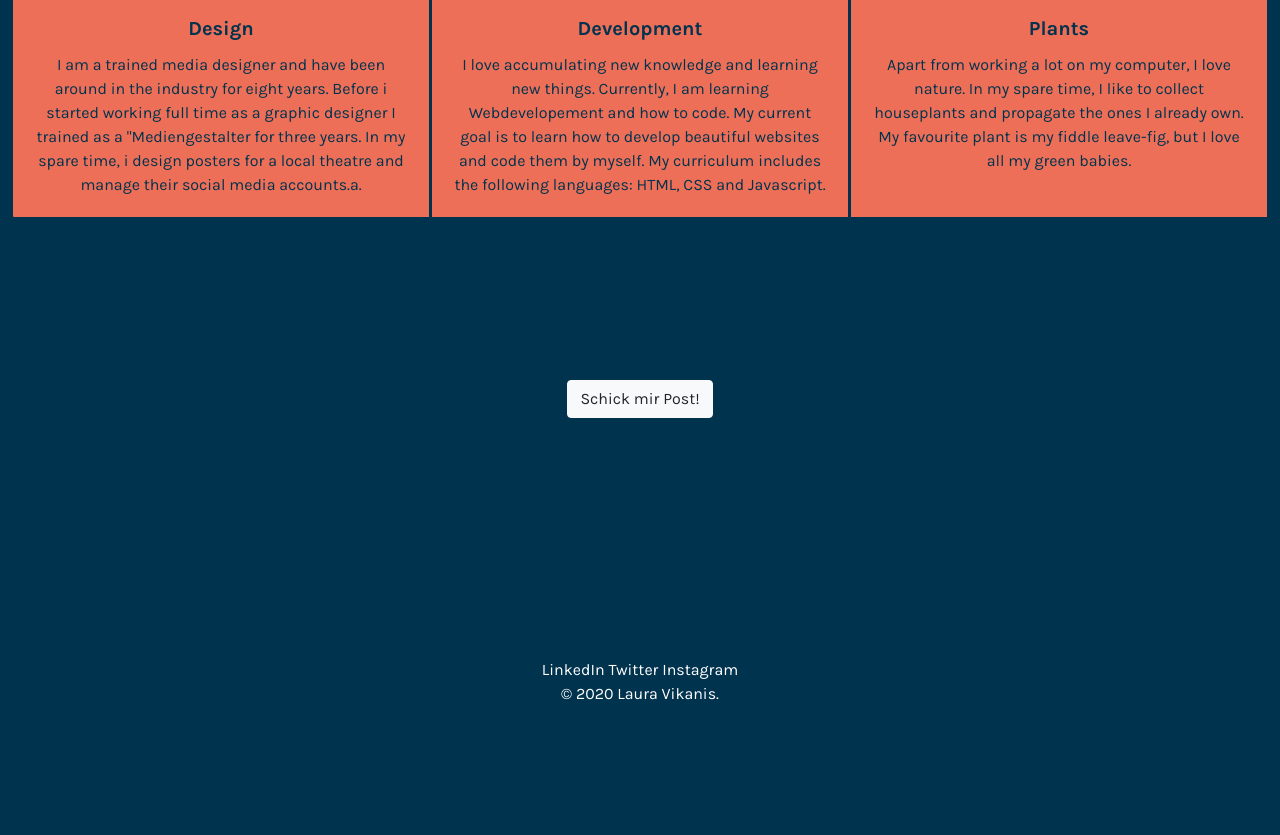
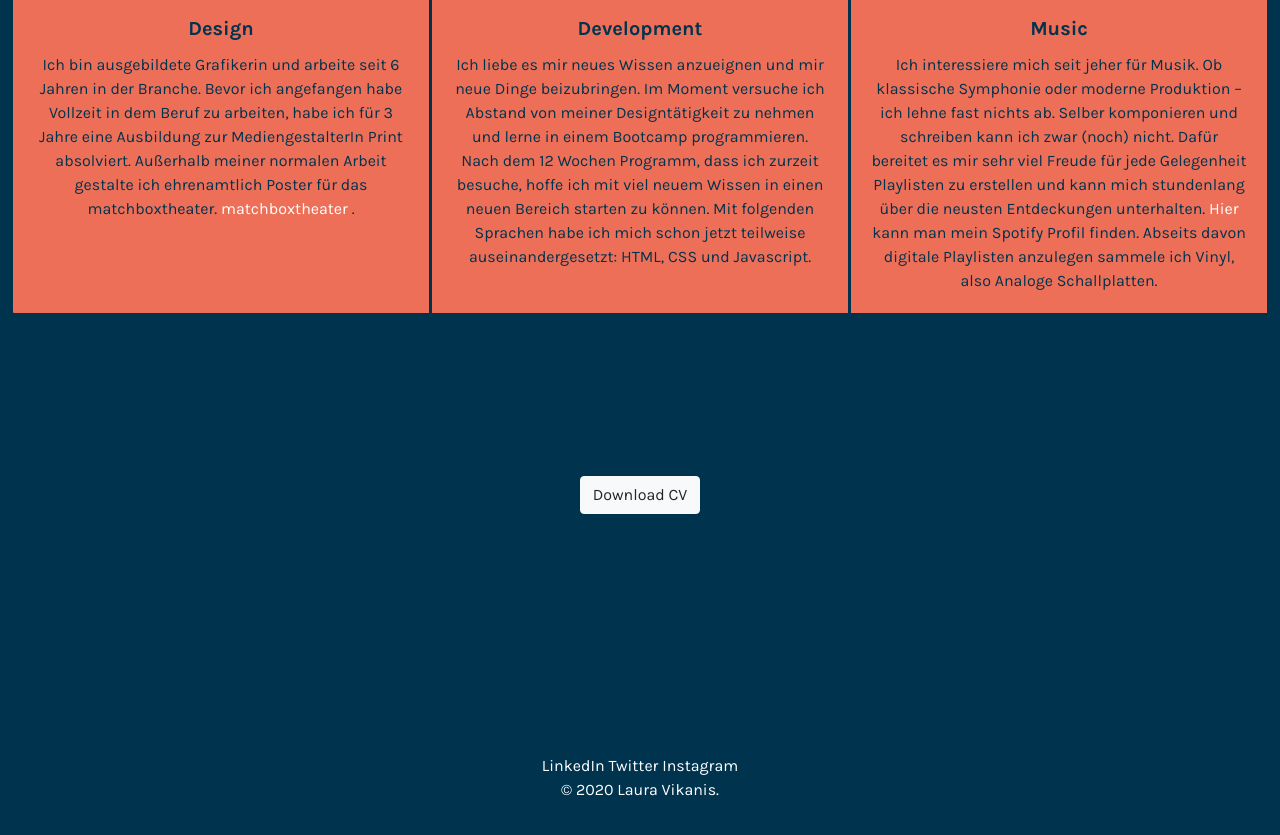
Before and after one commit to lauravikanis/Portfolio, a website: page index.html in a window 1280 px wide. Shown: the part 1464-2299 px from the top of the page. Before the commit the page ends 2276 px from the top, so only its background shows below. Drawn offline with nearby package versions, Linux system fonts and the light colour scheme.

Commit message:
add text

```diff
--- a/index.html
+++ b/index.html
@@ -114,11 +114,7 @@
         <div class="card-body">
           <h5 class="card-title">Design</h5>
           <p class="card-text">
-            I am a trained media designer and have been around in the industry
-            for eight years. Before i started working full time as a graphic
-            designer I trained as a "Mediengestalter for three years. In my
-            spare time, i design posters for a local theatre and manage their
-            social media accounts.a.
+            Ich bin ausgebildete Grafikerin und arbeite seit 6 Jahren in der Branche. Bevor ich angefangen habe Vollzeit in dem Beruf zu arbeiten, habe ich für 3 Jahre eine Ausbildung zur MediengestalterIn Print absolviert. Außerhalb meiner normalen Arbeit gestalte ich ehrenamtlich Poster für das matchboxtheater. <a href="wwww.matchboxtheater.de">matchboxtheater</a> .
           </p>
         </div>
       </div>
@@ -131,34 +127,27 @@
         <div class="card-body">
           <h5 class="card-title">Development</h5>
           <p class="card-text">
-            I love accumulating new knowledge and learning new things.
-            Currently, I am learning Webdevelopement and how to code. My current
-            goal is to learn how to develop beautiful websites and code them by
-            myself. My curriculum includes the following languages: HTML, CSS
-            and Javascript.
+            Ich liebe es mir neues Wissen anzueignen und mir neue Dinge beizubringen. Im Moment versuche ich Abstand von meiner Designtätigkeit zu nehmen und lerne in einem Bootcamp programmieren. Nach dem 12 Wochen Programm, dass ich zurzeit besuche, hoffe ich mit viel neuem Wissen in einen neuen Bereich starten zu können. Mit folgenden Sprachen habe ich mich schon jetzt teilweise auseinandergesetzt: HTML, CSS und Javascript.
           </p>
         </div>
       </div>
       <div class="card">
         <img
-          src="https://images.unsplash.com/photo-1489533119213-66a5cd877091?ixlib=rb-1.2.1&ixid=eyJhcHBfaWQiOjEyMDd9&auto=format&fit=crop&w=1651&q=80"
+          src="hhttps://images.unsplash.com/photo-1483412033650-1015ddeb83d1?ixlib=rb-1.2.1&ixid=eyJhcHBfaWQiOjEyMDd9&auto=format&fit=crop&w=1053&q=80"
           class="card-img-top"
           alt="..."
         />
         <div class="card-body">
-          <h5 class="card-title">Plants</h5>
+          <h5 class="card-title">Music</h5>
           <p class="card-text">
-            Apart from working a lot on my computer, I love nature. In my spare
-          time, I like to collect houseplants and propagate the ones I already
-          own. My favourite plant is my fiddle leave-fig, but I love all my
-          green babies.
+            Ich interessiere mich seit jeher für Musik. Ob klassische Symphonie oder moderne Produktion – ich lehne fast nichts ab. Selber komponieren und schreiben kann ich zwar (noch) nicht. Dafür bereitet es mir sehr viel Freude für jede Gelegenheit Playlisten zu erstellen und kann mich stundenlang über die neusten Entdeckungen unterhalten. <a href="https://open.spotify.com/user/1122307364?si=KzoetpzxSXCVLGSojvEUIQ">Hier</a> kann man mein Spotify Profil finden. Abseits davon digitale Playlisten anzulegen sammele ich Vinyl, also Analoge Schallplatten.
           </p>
         </div>
       </div>
     </div>
   </section>
    <!-- Hier ist ein Contact-Button -->
-   <div class="container mailbutton"><button type="button" class="btn btn-primary btn-light">Schick mir Post!</button>
+   <div class="container mailbutton"><button type="button" class="btn btn-primary btn-light">Download CV</button>
    </div>
 
     <section id="contact">
```
Also changed, not shown: css/custom.css.
